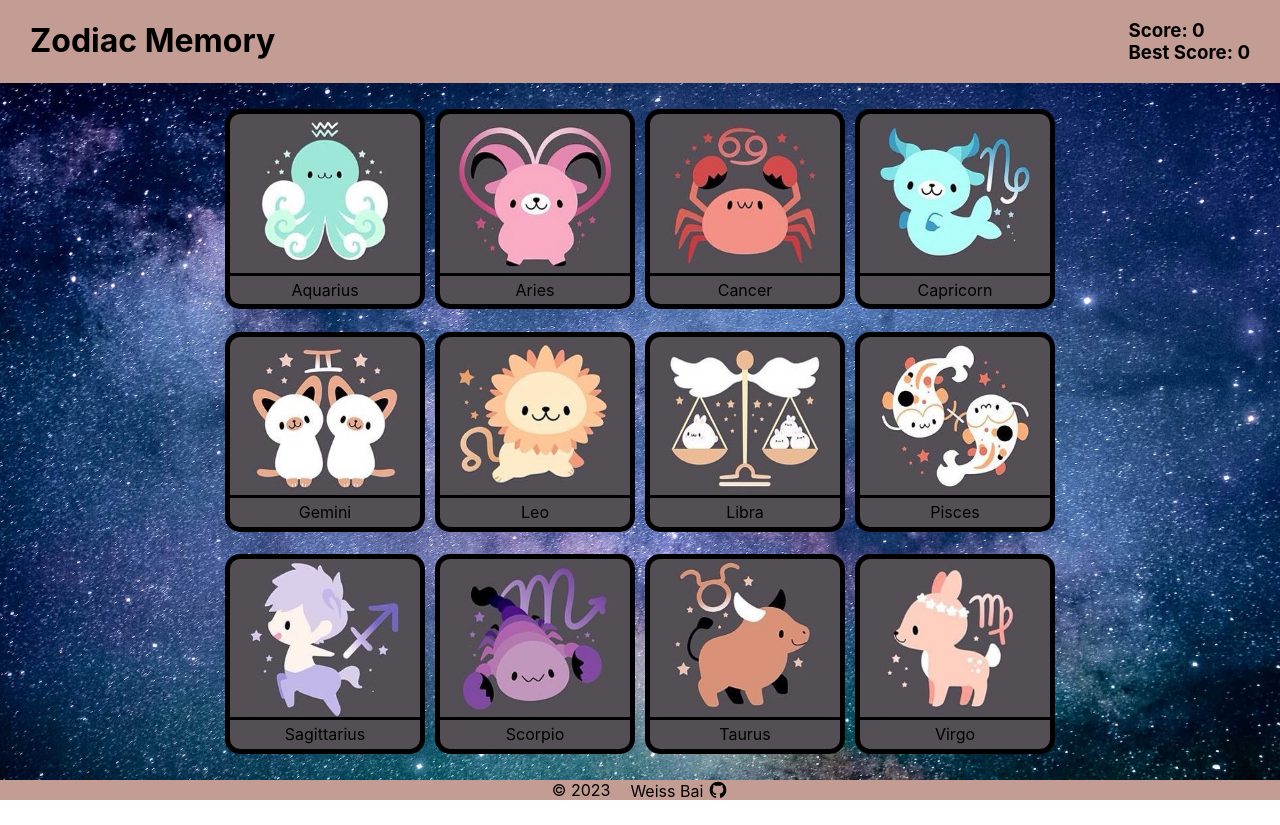
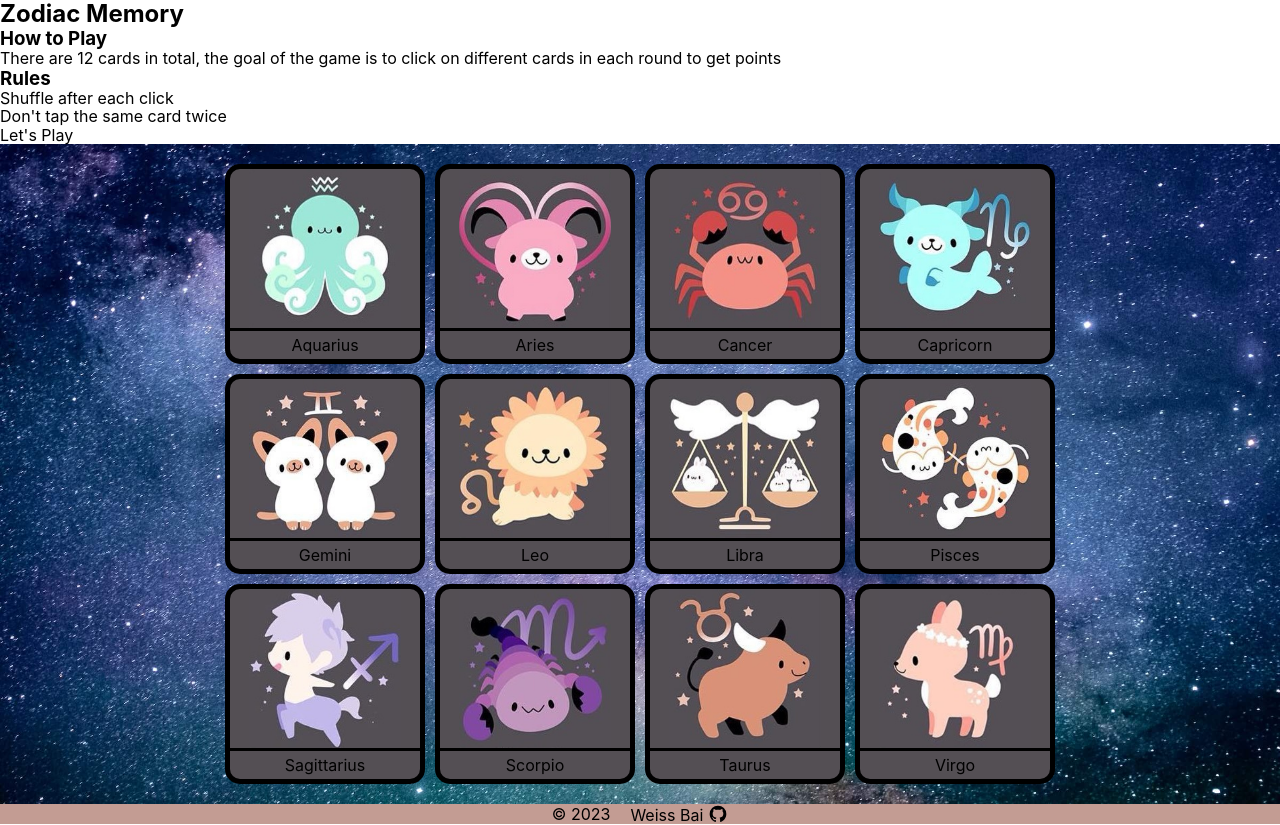
Before and after one commit to whitesgr03/MemoryCard, a React (Create React App) app: page / in a window 1280 px wide. Before the commit the page ends 801 px from the top, so only its background shows below. Built offline with nearby package versions, Linux system fonts and the light colour scheme.

Commit message:
Add info component

```diff
--- a/src/App.js
+++ b/src/App.js
@@ -11,6 +11,8 @@ const App = () => {
 	};
 
 	const [state, setState] = useState(initialData);
+	const [showInfo, setShowInfo] = useState(true);
+	const [isActive, setActive] = useState(false);
 
 	const handleAddScore = () =>
 		setState({
@@ -27,9 +29,24 @@ const App = () => {
 
 	const handleResetGame = () => setState(initialData);
 
+	const handleHideInfo = () => {
+		setShowInfo(false);
+		setActive(false);
+	};
+
 	return (
-		<>
-			<Header state={state} />
+		<div
+			className={`app
+		 ${showInfo ? "blur" : ""}
+		 `}
+		>
+			<div className="wrap"></div>
+			<Info
+				activeAnimation={isActive}
+				handleHideInfo={handleHideInfo}
+				onActiveAnimation={setActive}
+			/>
+
 			<Content
 				state={state}
 				handleResetGame={handleResetGame}
@@ -37,8 +54,33 @@ const App = () => {
 				handleAddScore={handleAddScore}
 			/>
 			<Footer />
-		</>
+		</div>
 	);
 };
 
+const Info = ({ activeAnimation, handleHideInfo, onActiveAnimation }) => (
+	<div className="info">
+		<h2>Zodiac Memory</h2>
+		<h3>How to Play</h3>
+		<p>
+			There are 12 cards in total, the goal of the game is to click on
+			different cards in each round to get points
+		</p>
+
+		<h3>Rules</h3>
+		<ul>
+			<li>Shuffle after each click</li>
+			<li>Don't tap the same card twice</li>
+		</ul>
+		<button
+			type="button"
+			className={activeAnimation ? "press" : ""}
+			onAnimationEnd={handleHideInfo}
+			onClick={() => onActiveAnimation(true)}
+		>
+			Let's Play
+		</button>
+	</div>
+);
+
 export default App;
```
